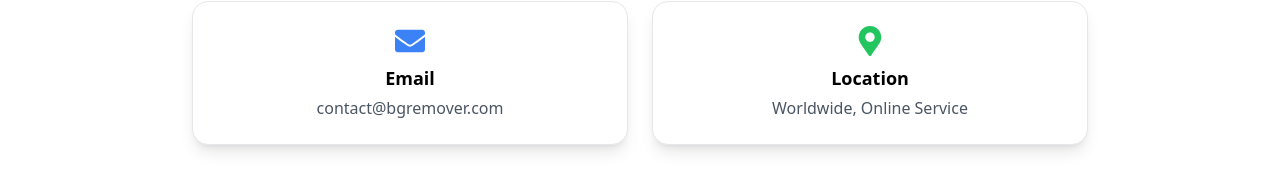
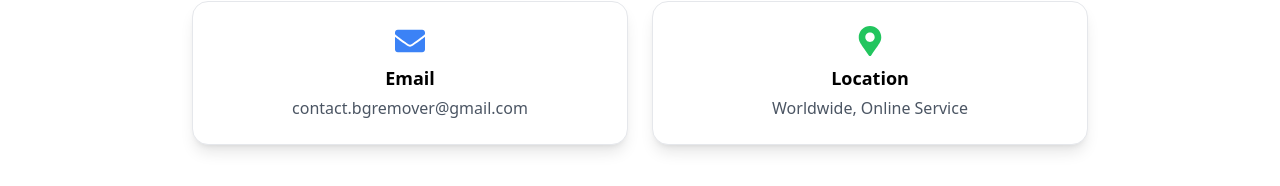
Before and after one commit to HafizAbeer/removebg, a React (Create React App) app: page /contact in a window 1280 px wide. Shown: the part 227-413 px from the top of the page. Built offline with nearby package versions, Linux system fonts and the light colour scheme.

Commit message:
keys corrected

```diff
--- a/src/components/ImageUploader.js
+++ b/src/components/ImageUploader.js
@@ -25,7 +25,7 @@
         formData,
         {
           headers: {
-            "X-Api-Key": Erdh6fAvRijtpZ3vAJvJm2pZ,
+            "X-Api-Key": "Erdh6fAvRijtpZ3vAJvJm2pZ",
           },
           responseType: "blob",
         }
--- a/src/pages/Contact.js
+++ b/src/pages/Contact.js
@@ -48,7 +48,7 @@
         <div className="p-6 bg-white shadow-lg rounded-2xl border flex flex-col items-center">
           <FaEnvelope className="text-3xl text-blue-500 mb-2" />
           <h2 className="text-lg font-semibold mb-1">Email</h2>
-          <p className="text-gray-600">contact@bgremover.com</p>
+          <p className="text-gray-600">contact.bgremover@gmail.com</p>
         </div>
         <div className="p-6 bg-white shadow-lg rounded-2xl border flex flex-col items-center">
           <FaMapMarkerAlt className="text-3xl text-green-500 mb-2" />
```
